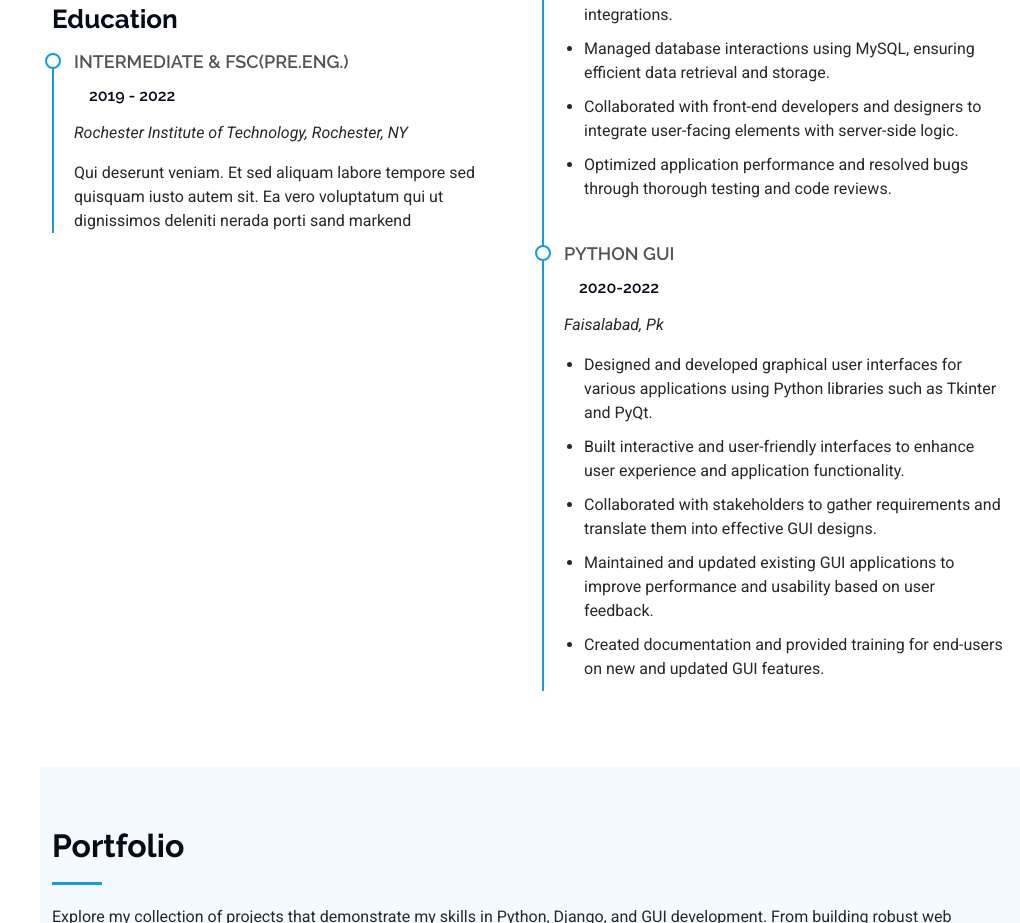
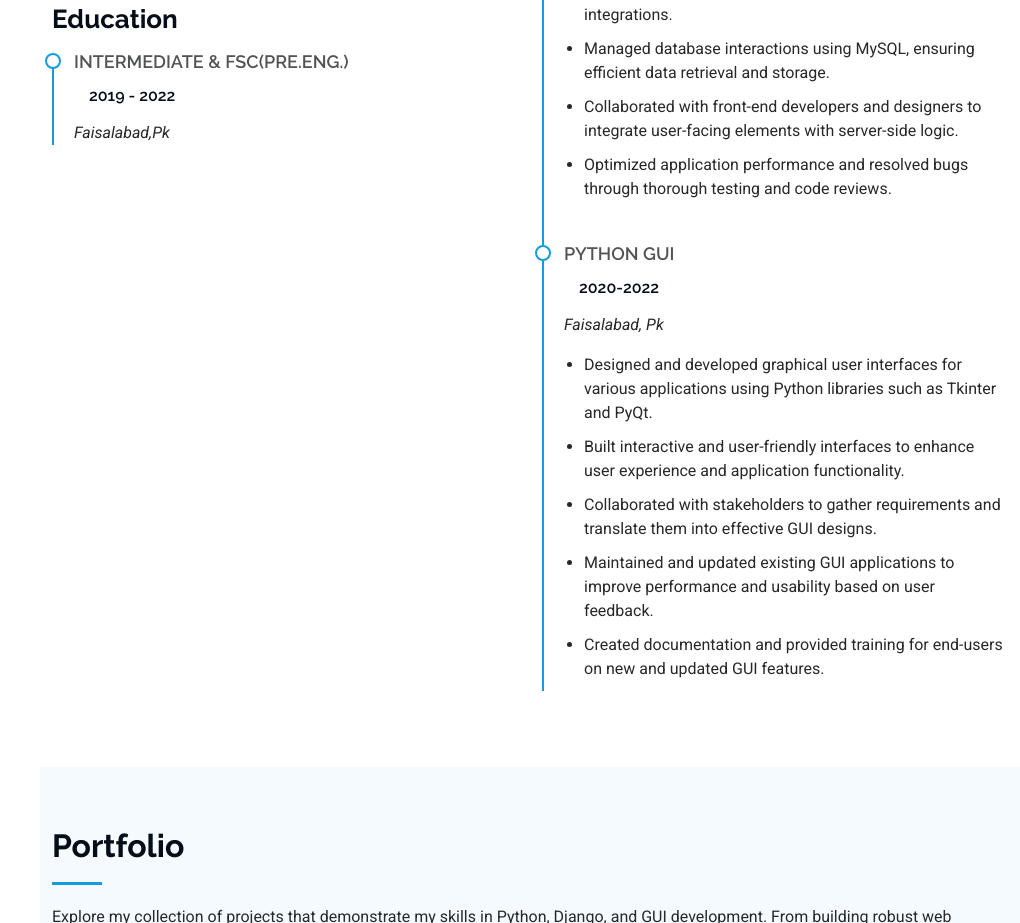
Before and after one commit to UMERZAFAR777/Portfolio, a plain HTML site: page index.html in a window 1280 px wide. Shown: the part 2852-3775 px from the top of the page, without its empty margins (260-1280 px from the left). Drawn offline with nearby package versions, Linux system fonts and the light colour scheme.

Commit message:
Ready Portfolio

```diff
--- a/index.html
+++ b/index.html
@@ -275,8 +275,8 @@
             <div class="resume-item">
               <h4>Intermediate &amp; Fsc(Pre.Eng.)</h4>
               <h5>2019 - 2022</h5>
-              <p><em>Rochester Institute of Technology, Rochester, NY</em></p>
-              <p>Qui deserunt veniam. Et sed aliquam labore tempore sed quisquam iusto autem sit. Ea vero voluptatum qui ut dignissimos deleniti nerada porti sand markend</p>
+              <p><em>Faisalabad,Pk</em></p>
+
             </div><!-- Edn Resume Item -->
 
 
```
